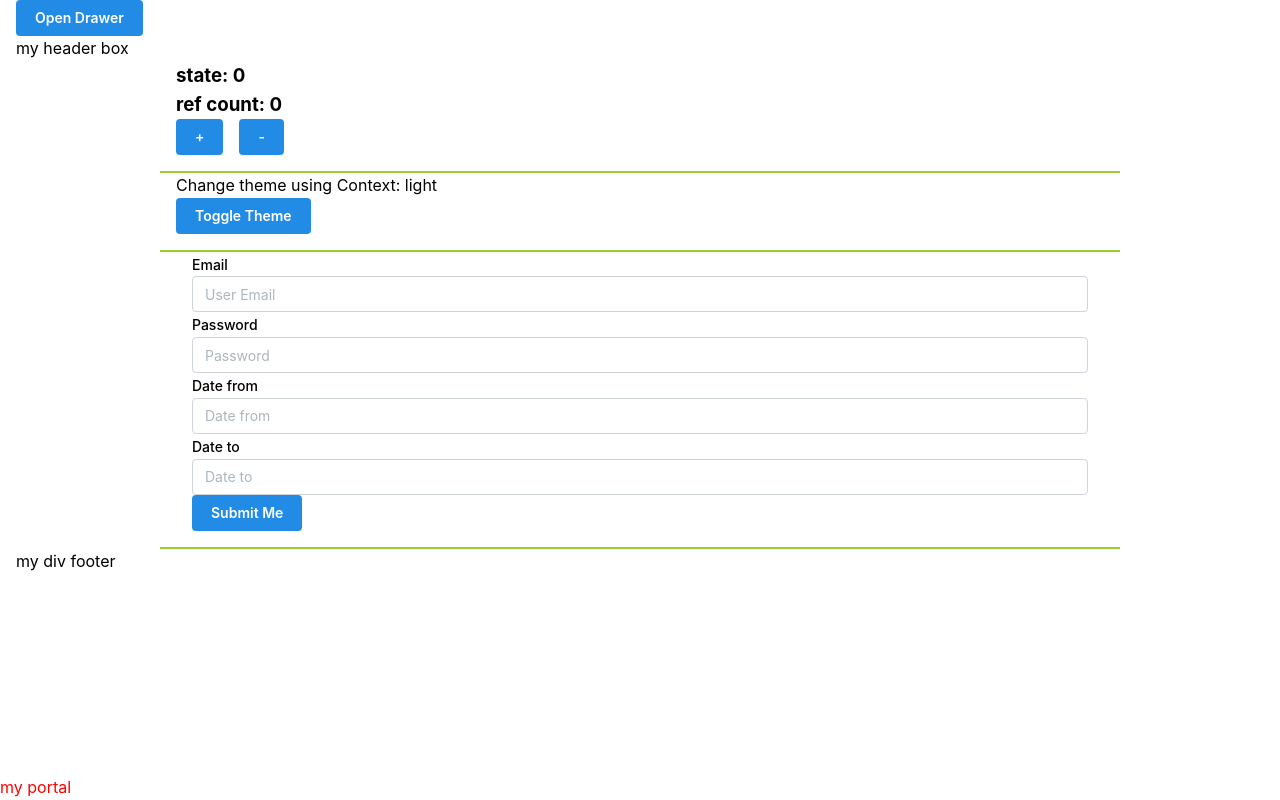
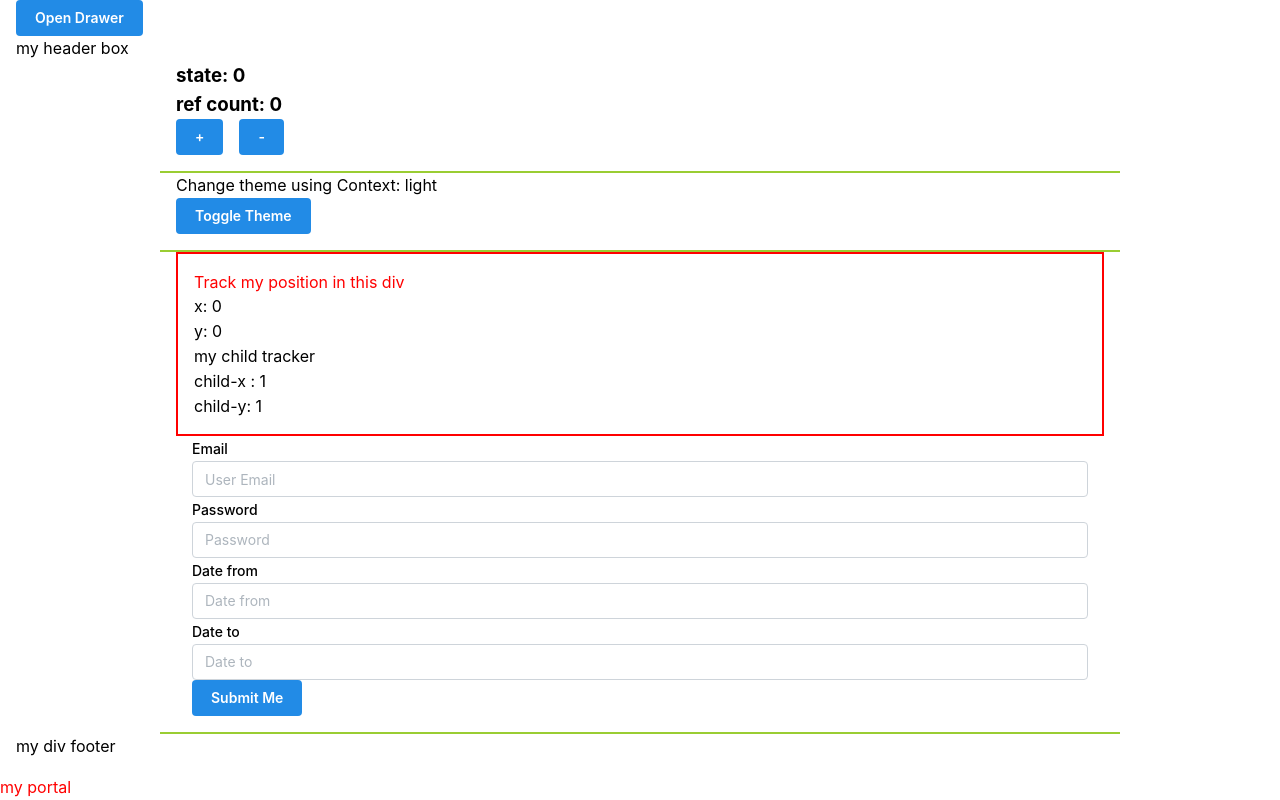
Before and after one commit to namnguyen29/my-react-template, a React (Vite) app: page / in a window 1280 px wide. Built offline with nearby package versions, Linux system fonts and the light colour scheme.

Commit message:
add render props example

```diff
--- /dev/null
+++ b/src/app/features/common/components/MouseTracker/ChildTracker/ChildTracker.tsx
@@ -0,0 +1,11 @@
+export const ChildTracker = ({ x, y }: { x: number; y: number }) => {
+  return (
+    <div>
+      my child tracker
+      <ul>
+        <li>child-x : {x}</li>
+        <li>child-y: {y}</li>
+      </ul>
+    </div>
+  );
+};
--- /dev/null
+++ b/src/app/features/common/components/MouseTracker/MouseTracker.tsx
@@ -0,0 +1,33 @@
+import { MouseEvent, ReactNode, useState } from 'react';
+
+type Props = {
+  children: (value: { x: number; y: number }) => ReactNode;
+};
+
+export const MouseTracker = ({ children }: Props) => {
+  const [position, setPosition] = useState({ x: 0, y: 0 });
+  const handleMouseMove = (event: MouseEvent<HTMLDivElement>): void => {
+    setPosition((prev) => ({
+      ...prev,
+      x: event.clientX,
+      y: event.clientY
+    }));
+  };
+
+  return (
+    <div
+      onMouseMove={handleMouseMove}
+      style={{
+        border: '2px solid red',
+        padding: '1rem'
+      }}
+    >
+      <p style={{ color: 'red' }}>Track my position in this div</p>
+      <ul>
+        <li>x: {position.x}</li>
+        <li>y: {position.y}</li>
+      </ul>
+      {children({ x: position.x, y: position.y })}
+    </div>
+  );
+};
--- a/src/app/features/common/components/MyForm/MyForm.tsx
+++ b/src/app/features/common/components/MyForm/MyForm.tsx
@@ -6,7 +6,6 @@ import dayjs from 'dayjs';
 
 import { DatePicker, TextInput } from '@app-shared/components';
 import { DateFormat } from '@app-shared/enums';
-import { InputValiation } from '@app-shared/types';
 import { EMAIL_REGEX } from '@app-shared/constants';
 
 type MyFormProps = {
@@ -16,7 +15,7 @@ type MyFormProps = {
   dateTo: Date | null;
 };
 
-const emailFieldRules: InputValiation = {
+const emailFieldRules = {
   required: {
     value: true,
     message: 'Required email input'
@@ -27,7 +26,7 @@ const emailFieldRules: InputValiation = {
   }
 };
 
-const passwordFieldRules: InputValiation = {
+const passwordFieldRules = {
   required: {
     value: true,
     message: 'Required password'
--- a/src/app/features/common/components/index.ts
+++ b/src/app/features/common/components/index.ts
@@ -3,3 +3,5 @@ export * from './Calculator/Calculator';
 export * from './BoilingVerdict/BoilingVerdict';
 export * from './TemperatureInput/TemperatureInput';
 export * from './WatchTimer/WatchTimer';
+export * from './MouseTracker/MouseTracker';
+export * from './MouseTracker/ChildTracker/ChildTracker';
--- a/src/app/features/common/pages/Home/Home.tsx
+++ b/src/app/features/common/pages/Home/Home.tsx
@@ -2,7 +2,7 @@ import { useEffect, useRef, useState } from 'react';
 
 import { Button, Container } from '@mantine/core';
 
-import { MyForm } from '@app-features/common/components';
+import { ChildTracker, MouseTracker, MyForm } from '@app-features/common/components';
 import { useDemoContext } from '@app-shared/hooks';
 import styles from './Home.module.scss';
 
@@ -45,6 +45,7 @@ export const Home = () => {
       </Container>
 
       <Container component="section" className={styles['border-bottom']}>
+        <MouseTracker children={({ x, y }) => <ChildTracker x={x + 1} y={y + 1} />} />
         <MyForm />
       </Container>
     </Container>
--- a/src/app/features/todo/components/TaskInput/TaskInput.tsx
+++ b/src/app/features/todo/components/TaskInput/TaskInput.tsx
@@ -5,7 +5,6 @@ import { useForm, Controller } from 'react-hook-form';
 
 import styles from './TaskInput.module.scss';
 import { TextInput } from '@app-shared/components';
-import { InputValiation } from '@app-shared/types';
 
 type TaskInputProps = {
   mode: 'add' | 'update';
@@ -13,7 +12,7 @@ type TaskInputProps = {
   onSubmit: (data: { name: string }) => void;
 };
 
-const inputRules: InputValiation = {
+const inputRules = {
   required: {
     value: true,
     message: 'Required task input value'
--- a/src/app/shared/types/InputValidationType.ts
+++ /dev/null
@@ -1,6 +0,0 @@
-import { FieldValues, RegisterOptions } from 'react-hook-form';
-
-export type InputValiation = Omit<
-  RegisterOptions<FieldValues, string>,
-  'disabled' | 'valueAsNumber' | 'valueAsDate' | 'setValueAs'
->;
--- a/src/app/shared/types/index.ts
+++ b/src/app/shared/types/index.ts
@@ -1,3 +1,2 @@
 export * from './mockTodoType';
-export * from './inputValidationType';
 export * from './tableType';
--- a/src/app/shared/types/mockTodoType.ts
+++ b/src/app/shared/types/mockTodoType.ts
@@ -12,11 +12,11 @@ export type MockPost = {
   userId: string;
 };
 
-export type MockRequestData = Pick<MockTodo, "title" | "userId"> & {
+export type MockRequestData = Pick<MockTodo, 'title' | 'userId'> & {
   body: string;
 };
 
-export type MockResponseData = Pick<MockTodo, "title" | "userId"> & {
+export type MockResponseData = Pick<MockTodo, 'title' | 'userId'> & {
   body: string;
   id: number;
 };
```
